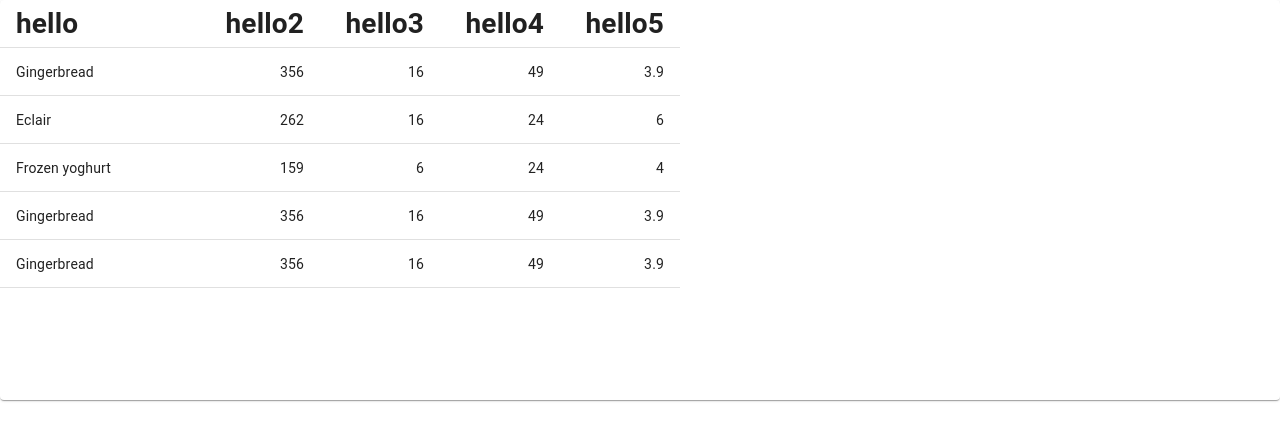
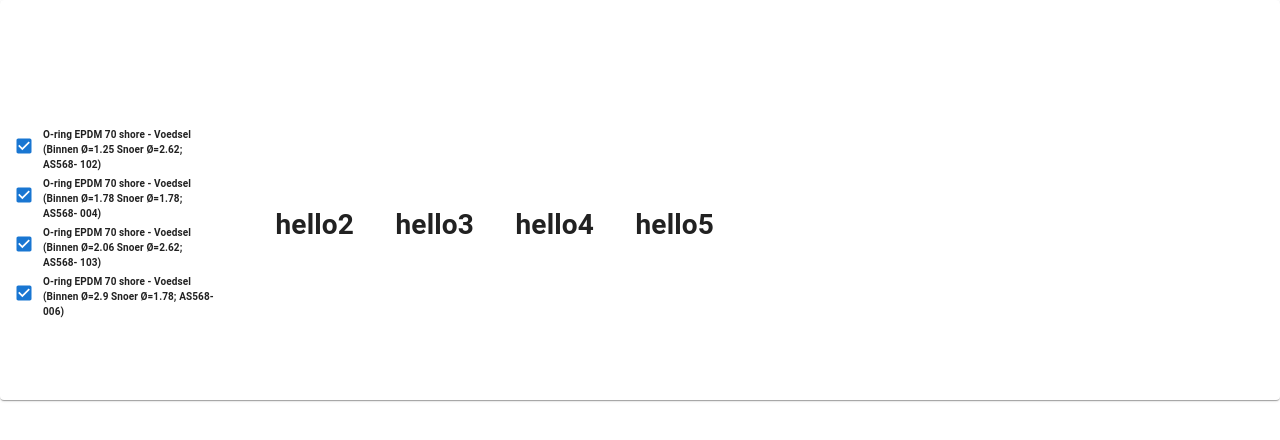
Before and after one commit to ahakem/eriks, a React (Create React App) app: page / in a window 1280 px wide. Shown: the top 440 px of the page. Built offline with nearby package versions, Linux system fonts and the light colour scheme.

Commit message:
code spliting

```diff
--- a/src/App.js
+++ b/src/App.js
@@ -1,21 +1,12 @@
-import { useEffect, useState } from "react";
 import "./App.css";
-import {data, notCompared} from "./data/products";
-import ReactVirtualizedTable from './componenets/Table'
-import structureData from './utils/structureComparableData'
+
+import Products from "./views/Products";
 function App() {
-  const [state, setstate] = useState(null)
-
-  useEffect(() => {
-    setstate(structureData(data, notCompared));
-  }, []);
-  useEffect(() => {
-   console.log("state",state)
-  })
-  return <div className="App">
-  <ReactVirtualizedTable columns={data.products}/>
-
-  </div>;
+  return (
+    <div className="App">
+      <Products />
+    </div>
+  );
 }
 
 export default App;
--- /dev/null
+++ b/src/componenets/ProductsSelection.js
@@ -0,0 +1,33 @@
+import * as React from 'react';
+import FormGroup from '@mui/material/FormGroup';
+import FormControlLabel from '@mui/material/FormControlLabel';
+import Checkbox from '@mui/material/Checkbox';
+import { makeStyles } from '@mui/styles';
+
+const useStyles = makeStyles({
+  root: {
+    // backgroundColor: 'red',
+    alignItems:'start',
+    marginBottom:4
+  },
+  label:{
+    fontWeight:'bold',
+    fontSize:10
+  }
+});
+ const ProductsSelection = ({productNames}) =>{
+  const classes = useStyles();
+
+    return(
+    <FormGroup>
+        {
+          Object.keys(productNames).map(( product, index )=>
+          <FormControlLabel
+          classes={{root:classes.root,label:classes.label}}
+          key={product} control={<Checkbox defaultChecked  size="small" />} label={productNames[index].name} />)
+        }
+
+      </FormGroup>
+      )
+}
+export default ProductsSelection
--- a/src/componenets/Table.js
+++ b/src/componenets/Table.js
@@ -6,6 +6,7 @@ import { createTheme } from '@mui/material/styles';
 import TableCell from '@mui/material/TableCell';
 import Paper from '@mui/material/Paper';
 import { AutoSizer, Column, Table } from 'react-virtualized';
+import ProductsSelection from './ProductsSelection'
 const styles = (theme) => ({
   flexContainer: {
     display: 'flex',
@@ -42,7 +43,7 @@ const styles = (theme) => ({
 
 class MuiVirtualizedTable extends React.PureComponent {
   static defaultProps = {
-    headerHeight: 48,
+    headerHeight: 450,
     rowHeight: 48,
   };
 
@@ -171,7 +172,7 @@ for (let i = 0; i < 5; i += 1) {
   rows.push(createData(i, ...randomSelection));
 }
 const TestComp = ({name}) => <h1>{name}</h1>;
-export default function ReactVirtualizedTable({columns}) {
+export default function ReactVirtualizedTable({state, columns}) {
   return (
     <Paper style={{ height: 400, width: '100%' }}>
       <VirtualizedTable
@@ -180,8 +181,8 @@ export default function ReactVirtualizedTable({columns}) {
         // columns={columns}
         columns={[
           {
-            width: 200,
-            label: <TestComp name="hello"/>,
+            width: 250,
+            label: <ProductsSelection productNames={state.productNames}/>,
             dataKey: 'dessert',
           },
           {
--- a/src/utils/structureComparableData.js
+++ b/src/utils/structureComparableData.js
@@ -1,25 +1,26 @@
-
-const structureData = (data, notCompared) => {
+const structureData = (data, notCompared, callback) => {
   let differentsKeys = {};
   let comparableAttributes = {};
+  let productNames = {};
   data.products.forEach((product, index) => {
-      // debugger
     Object.keys(data.products[index]).forEach((attrubute) => {
-        if(!comparableAttributes[attrubute]){
-          comparableAttributes[attrubute] = data.products[index][attrubute]
-        } else{
-          differentsKeys[attrubute]= true
+      if (attrubute === "name") {
+        productNames[index] = {
+          name: data.products[index].name,
+          show: true,
+        };
+      }
+      if (!comparableAttributes[attrubute]) {
+        comparableAttributes[attrubute] = data.products[index][attrubute];
+      } else {
+        differentsKeys[attrubute] = true;
       }
     });
   });
-    // console.log(differentsKeys, Object.keys(differentsKeys).length)
-    notCompared.forEach(attrubute => {
-      delete differentsKeys[attrubute]
+  notCompared.forEach((attrubute) => {
+    delete differentsKeys[attrubute];
   });
-    // console.log(comparableAttributes, Object.keys(comparableAttributes).length)
-    // console.log(differentsKeys, Object.keys(differentsKeys).length)
-    return{
-      differentsKeys, comparableAttributes
-    }
+
+  callback({ differentsKeys, comparableAttributes, productNames });
 };
-  export default structureData
+export default structureData;
--- /dev/null
+++ b/src/views/Products.js
@@ -0,0 +1,19 @@
+import { useEffect, useState } from "react";
+import { data, notCompared } from "../data/products";
+import ReactVirtualizedTable from "../componenets/Table";
+import structureData from "../utils/structureComparableData";
+const Products = () => {
+  const [state, setstate] = useState(null);
+
+  useEffect(() => {
+    structureData(data, notCompared, setstate);
+  }, []);
+  useEffect(() => {
+    state && console.log(state.productNames)
+  });
+
+  if (!state) return <div>Loading...</div>;
+  return <ReactVirtualizedTable state={state} columns={data.products} />;
+};
+
+export default Products;
```
Lines whose indentation alone changed are shown as unchanged.
